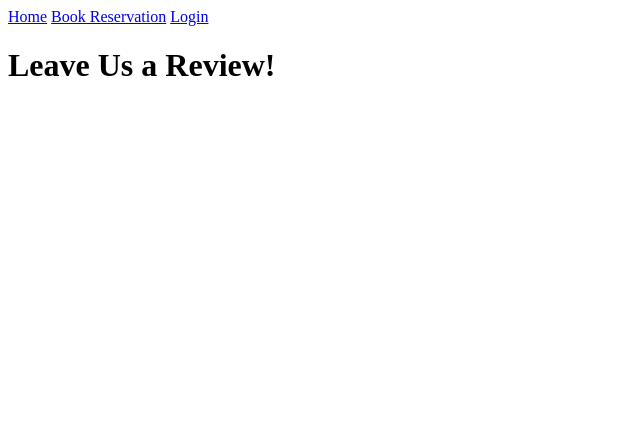
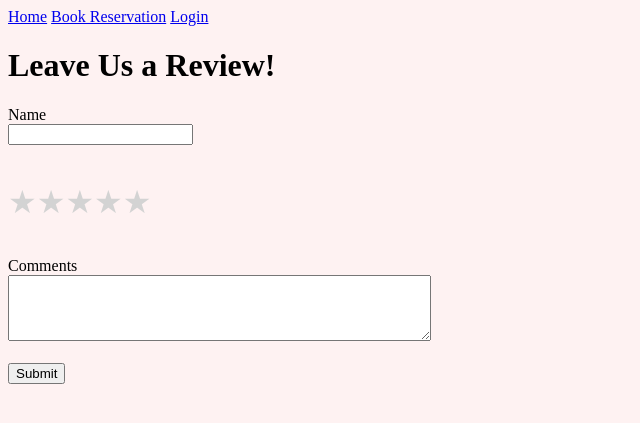
Before and after one commit to maryjess/compfest-sea16, a Django app: page /review/ in a window 1280 px wide. Shown: the top 423 px of the page, without its empty margins (0-640 px from the left). Run offline with Django 3.2, Linux system fonts and the light colour scheme; style sheets or scripts are compiled from the project's sources; some libraries are stand-ins or nearby versions.

Commit message:
Fix login and logout logic

```diff
--- a/compfest_sea16/compfest/models.py
+++ b/compfest_sea16/compfest/models.py
@@ -57,7 +57,7 @@ class User(AbstractBaseUser):
     user_id = models.CharField(max_length=50)
     first_name = models.CharField(max_length=30)
     last_name = models.CharField(max_length=30)
-    email = models.EmailField()
+    email = models.EmailField(unique=True)
     phone_number = PhoneNumberField()
     is_active = models.BooleanField(default=True)
 
--- a/compfest_sea16/compfest/static/compfest/scss/styles.scss
+++ b/compfest_sea16/compfest/static/compfest/scss/styles.scss
@@ -1,3 +1,33 @@
 body {
   background-color: #fef2f2;
 }
+
+.rating {
+  display: flex;
+  flex-direction: row-reverse;
+  justify-content: left;
+  margin-top: 20px;
+}
+.rating input {
+  display: none;
+}
+.rating label {
+  font-size: 2em;
+  color: lightgray;
+  cursor: pointer;
+  transition: color 0.2s;
+}
+.rating input:checked ~ label {
+  color: gold;
+}
+.rating label:hover,
+.rating input:hover ~ label,
+.rating input:focus ~ label {
+  color: gold;
+}
+
+.navbar {
+  display: flex;
+  justify-content: space-evenly;
+  align-items: flex-start;
+}
--- a/compfest_sea16/compfest/templates/compfest/review.html
+++ b/compfest_sea16/compfest/templates/compfest/review.html
@@ -1,12 +1,38 @@
 <!DOCTYPE html>
 <html>
 <head>
-    <title>Review</title>
+  <title>Leave a Review</title>
+  {% load compress static %}
+  {% compress css %}
+    <link type="text/x-scss" href="{% static 'compfest/scss/styles.scss' %}" rel="stylesheet" media="screen">
+  {% endcompress %}
 </head>
 <body>
   <a href="{% url 'home' %}">Home</a>
   <a href="{% url 'book_reservation' %}">Book Reservation</a>
   <a href="{% url 'login' %}">Login</a>
   <h1>Leave Us a Review!</h1>
+  <form action="/submit_review" method="post">
+    <label for="name">Name</label><br>
+    <input type="text" id="name" name="name"><br><br>
+
+    <div class="rating">
+      <input type="radio" id="star1" name="rating" value="1">
+      <label for="star1" title="1 star">★</label>
+      <input type="radio" id="star2" name="rating" value="2">
+      <label for="star2" title="2 stars">★</label>
+      <input type="radio" id="star3" name="rating" value="3">
+      <label for="star3" title="3 stars">★</label>
+      <input type="radio" id="star4" name="rating" value="4">
+      <label for="star4" title="4 stars">★</label>
+      <input type="radio" id="star5" name="rating" value="5">
+      <label for="star5" title="5 stars">★</label>
+    </div><br><br>
+
+    <label for="comments">Comments</label><br>
+    <textarea id="comments" name="comments" rows="4" cols="50"></textarea><br><br>
+
+    <input type="submit" value="Submit">
+  </form>
 </body>
 </html>
--- a/compfest_sea16/compfest/urls.py
+++ b/compfest_sea16/compfest/urls.py
@@ -3,10 +3,10 @@ from . import views
 
 urlpatterns = [
     path('', views.home, name='home'),
+    path('login/', views.login_view, name='login'),
+    path('logout/', views.logout_user, name='logout'),
     path('review/', views.review, name='review'),
     path('book_reservation/', views.book_reservation, name='book_reservation'),
-    path('login/', views.login, name='login'),
-    path('logged_out/', views.logged_out, name='logged_out'),
 ]
 
 # TODO check out this and see if needed
--- a/compfest_sea16/compfest/views.py
+++ b/compfest_sea16/compfest/views.py
@@ -1,6 +1,13 @@
 # -*- coding: utf-8 -*-
 from __future__ import unicode_literals
-from django.shortcuts import render
+from django.shortcuts import render, redirect
+from django.http import HttpResponse
+from django.contrib import messages
+from django.contrib.auth.decorators import login_required
+from django.db.models import Q
+from django.contrib.auth import authenticate, login as auth_login, logout
+from .models import User
+# from .forms import RoomForm, UserForm, MyUserCreationForm
 
 # Create your views here.
 def home(request):
@@ -12,8 +19,35 @@ def review(request):
 def book_reservation(request):
     return render(request, 'compfest/book_reservation.html')
 
-def login(request):
-    return render(request, 'compfest/login.html')
+def login_view(request):
+    page = 'login'
+    if request.user.is_authenticated:
+        print("user is authenticated. redirecting to home")
+        return redirect('home')
 
-def logged_out(request):
-    return render(request, 'compfest/logged_out.html')
+    if request.method == 'POST':
+        email = request.POST.get('email').lower()
+        password = request.POST.get('password')
+
+        try:
+            user = User.objects.get(email = email)
+        except:
+            messages.error(request, 'User does not exist')
+
+        user = authenticate(request, email = email, password = password)
+        print(f"user: {user}")
+
+        if user is not None:
+            print("user is not none. doing login now")
+            auth_login(request, user)
+            print("login success. redirecting to home")
+            return redirect('home')
+        else:
+            messages.error(request, 'Username or password does not exist')
+
+    context = {'page': page}
+    return render(request, 'compfest/login.html', context)
+
+def logout_user(request):
+    logout(request)
+    return redirect('login')
```
Also changed, not shown: compfest_sea16/compfest/auth_backends.py (added, +29 -0 lines), compfest_sea16/compfest/templates/compfest/home.html (+12 -3 lines), compfest_sea16/compfest/templates/compfest/login.html (+18 -4 lines), compfest_sea16/compfest_sea16/settings.py (+7 -0 lines).
